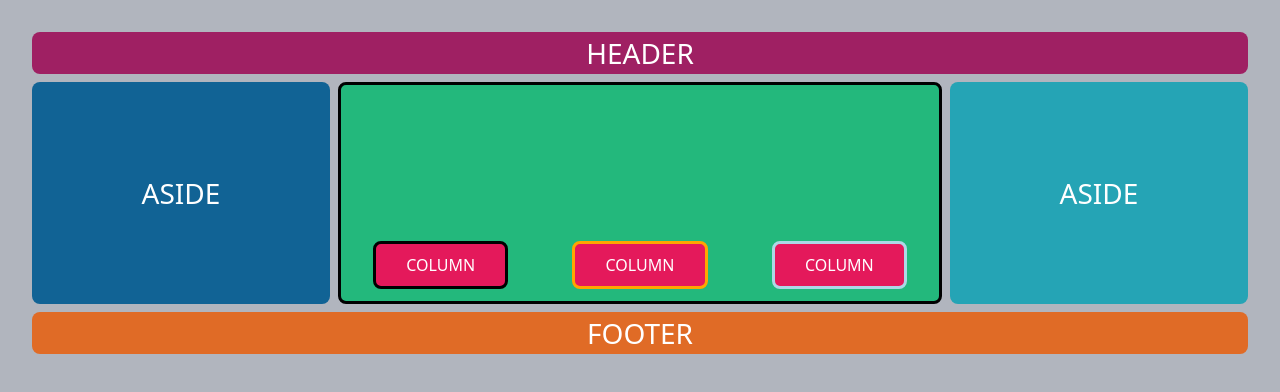
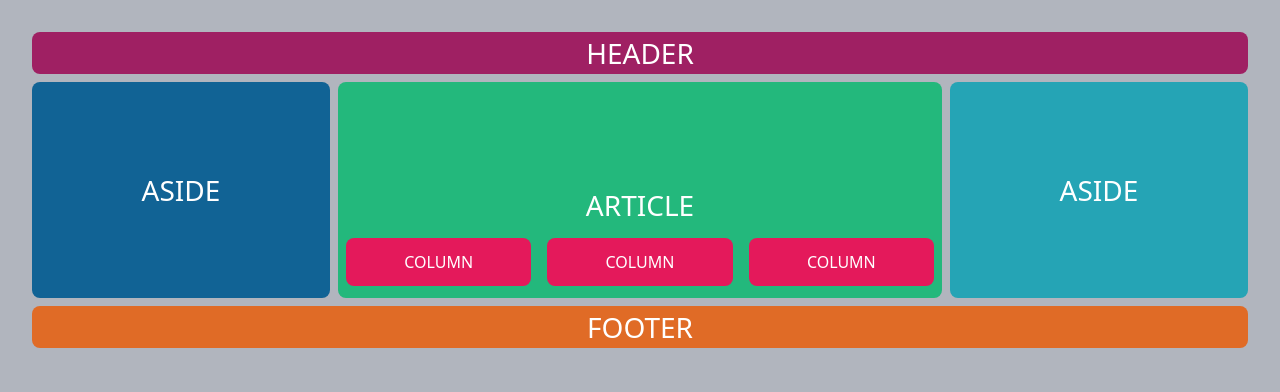
Before and after one commit to jpatton1979/grid-wireframe-practice, a plain HTML site: page index.html in a window 1280 px wide. Drawn offline with Linux system fonts and the light colour scheme.

Commit message:
Adding desktop CSS changes

```diff
--- a/css/style.css
+++ b/css/style.css
@@ -30,6 +30,11 @@ header
 {
     background-color: #23b87c;
     color: white;
+}
+
+.grid-container-text
+{
+    display: none;
 }
 
 .grid-article
@@ -70,7 +75,7 @@ header, .grid-container, .grid-article, aside, footer {
 
 header, aside, footer
 {
-    font-size: 1.75rem
+    font-size: 1.75rem;
 }
 
 @media screen and (min-width: 900px)
@@ -98,45 +103,43 @@ header, aside, footer
 
     .grid-container
     {
-        border: 3px solid black;
         grid-area: grid-container;
         display: grid;
         grid-template: repeat(3, 1fr) / repeat(3, 1fr);;
         grid-template-areas:
-        ". . ."
-        ". . ."
+        "grid-text grid-text grid-text"
+        "grid-text grid-text grid-text"
         "grid-article-1 grid-article-2 grid-article-3";
-        /* justify-content: space-between; */
-        /* justify-content: center; */
-        /* justify-items: center; */
-        /* align-content: center; */
-        /* align-items: center; */
-        /* justify-items: center; */
     }
 
     .grid-article
     {
-        /* justify-content: space-between; */
-        /* grid-row: 3; */
-        justify-content: center;
+        margin: .75rem .5rem;
+    }
+
+    .grid-container-text
+    {
+        display: block;
+        grid-area: grid-text;
+        grid: 1 / 4 / 1 / 4;
+        text-align: center;
+        align-content: end;
+        font-size: 1.75rem;
     }
 
     .grid-article-1
     {
         grid-area: grid-article-1;
-        border: 3px solid black;
     }
 
     .grid-article-2
     {
         grid-area: grid-article-2;
-        border: 3px solid orange;
     }
 
     .grid-article-3
     {
         grid-area: grid-article-3;
-        border: 3px solid lightblue;
     }
 
     .aside-bottom
--- a/index.html
+++ b/index.html
@@ -12,6 +12,7 @@
         <header class="header">HEADER</header>
         <aside class="aside aside-top">ASIDE</aside>
         <div class="grid-container">
+            <span class="grid-container-text">ARTICLE</span>
             <article class="grid-article grid-article-1">COLUMN</article>
             <article class="grid-article grid-article-2">COLUMN</article>
             <article class="grid-article grid-article-3">COLUMN</article>
```
Also changed, not shown: desktop-wireframe (900x500).png (added), desktop-wireframe.png (added).
